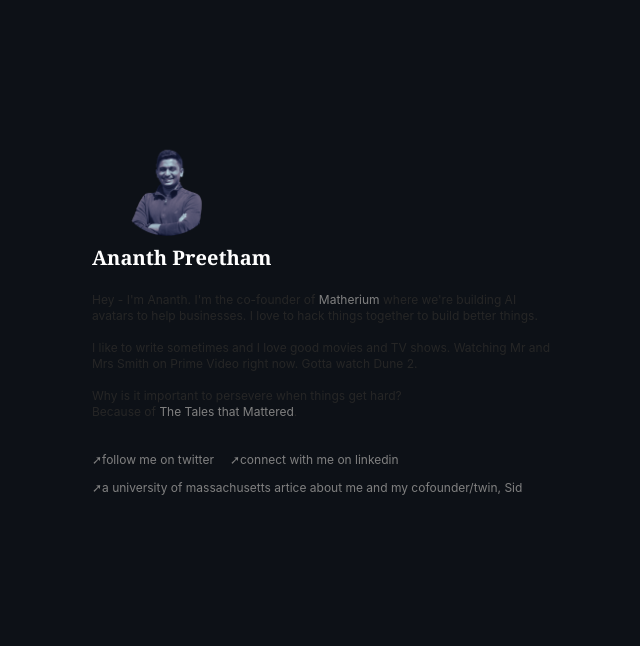
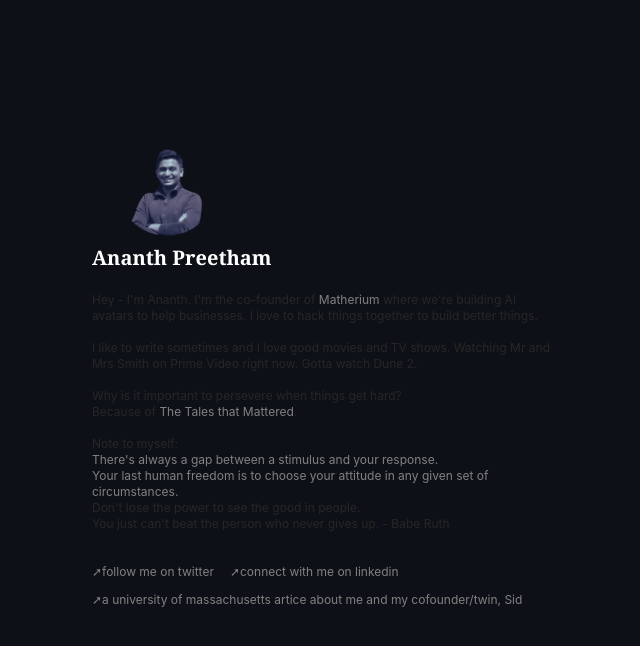
Before and after one commit to infinityp913/ananthp, a Next.js app: page / in a window 1280 px wide. Shown: the top 646 px of the page, without its empty margins (318-958 px from the left). Built offline with nearby package versions, Linux system fonts and the light colour scheme.

Commit message:
notes to myself

```diff
--- a/pages/index.js
+++ b/pages/index.js
@@ -42,6 +42,27 @@ export default function Home() {
                 The Tales that Mattered
               </a>
               .
+              <br></br>
+              <br></br>
+              Note to myself: <br></br>
+              <ol>
+                <li>
+                  <a href="https://youtu.be/xaTmv67WpRM?t=599">
+                    There's always a gap between a stimulus and your response.
+                  </a>
+                </li>
+                <li>
+                  <a href="https://www.amazon.com/Mans-Search-Meaning-Viktor-Frankl/dp/080701429X">
+                    Your last human freedom is to choose your attitude in any given set of circumstances.
+                  </a>
+                </li>
+                <li>
+                  Don't lose the power to see the good in people.
+                </li>
+                <li>
+                  You just can't beat the person who never gives up. - Babe Ruth
+                </li>
+              </ol>
             </p>
 
             <p className="my-5 max-w-[600px] text-neutral-800 dark:text-neutral-200">
```
